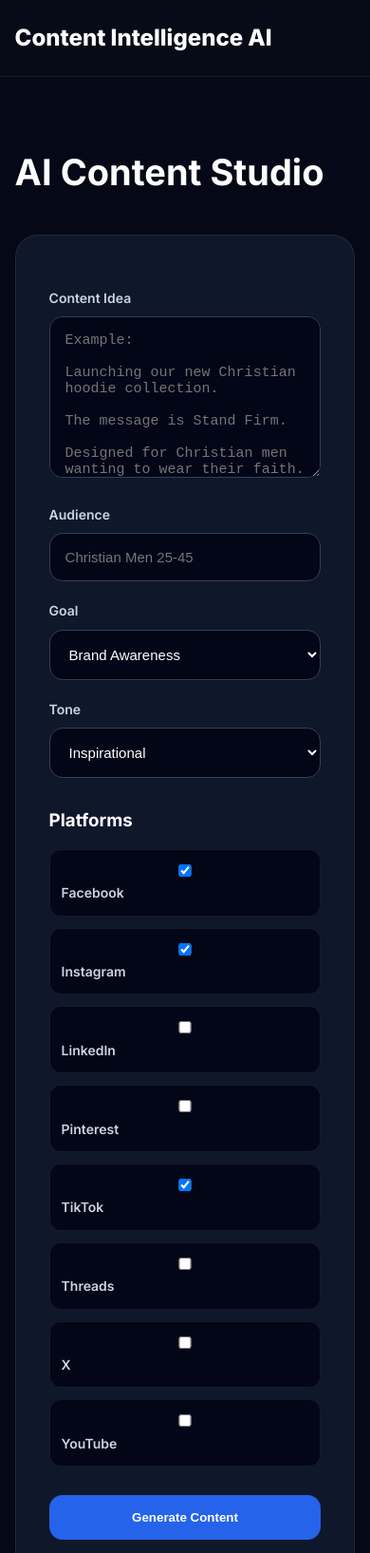
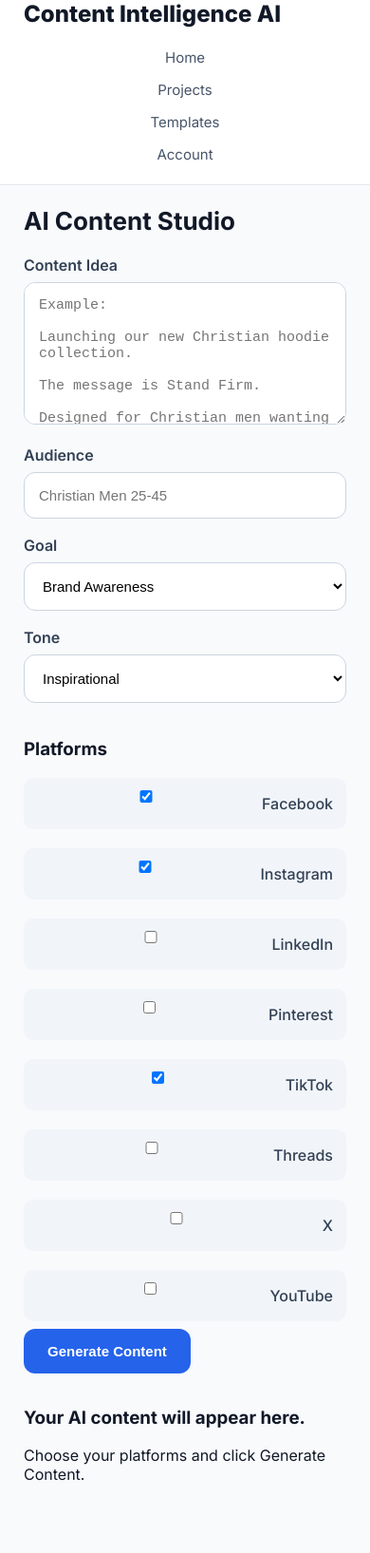
Before and after one commit to nextwaveaisuite/content-intelligence-ai, a plain HTML site: page dashboard.html in a window 390 px wide. Shown: the top 1635 px of the page at 95% size. After the commit the page ends 1578 px from the top, so only its background shows below. Drawn offline with Linux system fonts and the light colour scheme.

Commit message:
Update style.css

```diff
--- a/css/style.css
+++ b/css/style.css
@@ -1,563 +1,381 @@
 /*
 =========================================================
 Content Intelligence AI
-Premium SaaS Dashboard UI
-Version: 2.0
+Premium UI Styling
+Version: 2.1
 =========================================================
 */
 
 
-*{
-    margin:0;
-    padding:0;
-    box-sizing:border-box;
+/* RESET */
+
+* {
+    box-sizing: border-box;
+}
+
+body {
+    margin: 0;
+    font-family: Inter, Arial, Helvetica, sans-serif;
+    background: #f8fafc;
+    color: #111827;
 }
 
 
-body{
+/* LINKS */
 
-    font-family:'Inter',Arial,sans-serif;
-
-    background:#050816;
-
-    color:#ffffff;
-
-    line-height:1.6;
-
+a {
+    text-decoration: none;
+    color: inherit;
 }
 
 
-.container{
+/* MAIN CONTAINER */
 
-    width:min(1250px,92%);
+.container {
+    width: 100%;
+    max-width: 1200px;
+    margin: 0 auto;
+    padding: 0 25px;
+}
 
-    margin:auto;
+
+
+/* NAVIGATION */
+
+header {
+    background: #ffffff;
+    border-bottom: 1px solid #e5e7eb;
+}
+
+
+nav {
+    display: flex;
+    align-items: center;
+    justify-content: space-between;
+    padding: 22px 0;
+}
+
+
+.logo {
+    font-size: 24px;
+    font-weight: 800;
+    color: #111827;
+}
+
+
+nav a {
+    margin-left: 25px;
+    font-size: 15px;
+    color: #475569;
+}
+
+
+nav a:hover {
+    color: #2563eb;
+}
+
+
+
+/* PAGE TITLE */
+
+h1,
+h2,
+h3 {
+    color: #111827;
+}
+
+
+h1 {
+    font-size: 38px;
+    margin-bottom: 20px;
+}
+
+
+h2 {
+    font-size: 26px;
+}
+
+
+
+/* DASHBOARD AREA */
+
+.dashboard {
+    padding: 50px 0;
+}
+
+
+.dashboard-card {
+
+    background: white;
+
+    border-radius: 20px;
+
+    padding: 30px;
+
+    border: 1px solid #e5e7eb;
+
+    margin-bottom: 25px;
 
 }
 
 
 
-/* =========================
-HEADER
-========================= */
+/* FORM */
 
+label {
 
-header{
+    display: block;
 
-    background:#070b18;
+    font-weight: 600;
 
-    border-bottom:1px solid rgba(255,255,255,.08);
+    margin-bottom: 8px;
 
-    position:sticky;
-
-    top:0;
-
-    z-index:10;
+    color: #334155;
 
 }
 
 
-.nav{
+input,
+textarea,
+select {
 
-    height:80px;
+    width: 100%;
 
-    display:flex;
+    padding: 15px;
 
-    align-items:center;
+    border-radius: 12px;
 
-    justify-content:space-between;
+    border: 1px solid #cbd5e1;
+
+    background: white;
+
+    font-size: 15px;
+
+    margin-bottom: 18px;
 
 }
 
 
-.logo{
+textarea {
 
-    font-size:24px;
+    min-height: 150px;
 
-    font-weight:800;
-
-}
-
-
-nav{
-
-    display:flex;
-
-    gap:30px;
-
-}
-
-
-nav a{
-
-    color:#cbd5e1;
-
-    text-decoration:none;
-
-    font-size:15px;
-
-}
-
-
-nav a:hover{
-
-    color:white;
+    resize: vertical;
 
 }
 
 
 
-/* =========================
-SECTION
-========================= */
+/* PLATFORM CHECKBOXES */
 
+.platform-selector {
 
-.section{
+    display: flex;
 
-    padding:70px 0;
+    flex-wrap: wrap;
+
+    gap: 12px;
 
 }
 
 
-.section h2{
+.platform-selector label {
 
-    font-size:38px;
+    display: flex;
 
-    margin-bottom:35px;
+    align-items: center;
+
+    gap: 8px;
+
+    background: #f1f5f9;
+
+    padding: 10px 14px;
+
+    border-radius: 10px;
+
+    cursor: pointer;
+
+    font-weight: 500;
 
 }
 
 
 
-/* =========================
-DASHBOARD
-========================= */
+/* BUTTONS */
+
+button {
+
+    cursor: pointer;
+
+}
 
 
-.dashboard-grid{
+.primary-button {
 
-    display:grid;
+    background: #2563eb;
 
-    grid-template-columns:420px 1fr;
+    color: white;
 
-    gap:35px;
+    border: none;
 
-    align-items:start;
+    padding: 15px 25px;
+
+    border-radius: 12px;
+
+    font-weight: 700;
+
+    font-size: 15px;
+
+}
+
+
+.primary-button:hover {
+
+    background: #1d4ed8;
+
+}
+
+
+.copy-button {
+
+    background: #eff6ff;
+
+    color: #2563eb;
+
+    border: 1px solid #bfdbfe;
+
+    padding: 9px 16px;
+
+    border-radius: 10px;
+
+    font-weight: 600;
+
+}
+
+
+.copy-button:hover {
+
+    background: #dbeafe;
 
 }
 
 
 
-/* INPUT PANEL */
+/* RESULTS */
 
+#results {
 
-.dashboard-panel{
-
-    background:#0f172a;
-
-    border:1px solid rgba(255,255,255,.08);
-
-    border-radius:24px;
-
-    padding:35px;
-
-    position:sticky;
-
-    top:100px;
+    margin-top: 35px;
 
 }
 
 
 
-.dashboard-panel h3{
+.result-card {
 
-    margin-top:30px;
+    background: white;
+
+    border-radius: 18px;
+
+    border: 1px solid #e2e8f0;
+
+    padding: 28px;
+
+    margin-bottom: 25px;
+
+    box-shadow: 0 8px 25px rgba(15,23,42,0.06);
 
 }
 
 
 
+.result-header {
+
+    display: flex;
+
+    justify-content: space-between;
+
+    align-items: center;
+
+    margin-bottom: 20px;
+
+    padding-bottom: 15px;
+
+    border-bottom: 1px solid #e5e7eb;
+
+}
 
 
-label{
+.result-header h2 {
 
-    display:block;
+    margin: 0;
 
-    font-size:14px;
+    font-size: 22px;
 
-    font-weight:600;
-
-    color:#cbd5e1;
-
-    margin-bottom:8px;
-
-    margin-top:20px;
+    font-weight: 800;
 
 }
 
 
 
-input,
-textarea,
-select{
+/* AI CONTENT */
 
-    width:100%;
+.generated-content {
 
-    background:#020617;
+    font-size: 16px;
 
-    color:white;
+    line-height: 1.8;
 
-    border:1px solid #334155;
-
-    border-radius:14px;
-
-    padding:16px;
-
-    font-size:15px;
+    color: #334155;
 
 }
 
 
-textarea{
+.generated-content strong {
 
-    min-height:170px;
+    color: #2563eb;
+
+    font-weight: 700;
 
 }
 
 
 
+/* MOBILE */
+
+@media(max-width:768px) {
 
 
-/* PLATFORM SELECTOR */
+    nav {
 
+        flex-direction: column;
 
-.platform-selector{
-
-    display:grid;
-
-    grid-template-columns:1fr 1fr;
-
-    gap:12px;
-
-    margin-top:15px;
+        gap: 15px;
 
     }
 
 
-.platform-selector label{
+    nav a {
 
-    margin:0;
-
-    padding:12px;
-
-    background:#020617;
-
-    border-radius:12px;
-
-    border:1px solid rgba(255,255,255,.08);
-
-    cursor:pointer;
+        margin: 0 10px;
 
     }
 
 
+    .result-header {
 
+        flex-direction: column;
 
-/* =========================
-BUTTONS
-========================= */
+        align-items: flex-start;
 
-
-.primary-button{
-
-    margin-top:30px;
-
-    width:100%;
-
-    padding:16px;
-
-    background:#2563eb;
-
-    color:white;
-
-    border:none;
-
-    border-radius:14px;
-
-    font-weight:700;
-
-    cursor:pointer;
-
-    transition:.3s;
+        gap: 15px;
 
     }
 
 
-.primary-button:hover{
+    .platform-selector {
 
-    background:#1d4ed8;
-
-}
-
-
-
-
-
-.copy-button{
-
-    background:#1e40af;
-
-    border:none;
-
-    color:white;
-
-    padding:10px 18px;
-
-    border-radius:12px;
-
-    cursor:pointer;
-
-    font-weight:600;
-
-}
-
-
-
-.copy-button:hover{
-
-    background:#2563eb;
-
-}
-
-
-
-/* =========================
-RESULT AREA
-========================= */
-
-
-.dashboard-results{
-
-    display:flex;
-
-    flex-direction:column;
-
-    gap:25px;
-
-}
-
-
-
-
-.result-card{
-
-    background:#0f172a;
-
-    border:1px solid rgba(255,255,255,.08);
-
-    border-radius:24px;
-
-    padding:35px;
-
-    animation:fadeIn .3s ease;
-
-}
-
-
-
-@keyframes fadeIn{
-
-from{
-
-opacity:0;
-
-transform:translateY(10px);
-
-}
-
-to{
-
-opacity:1;
-
-transform:none;
-
-}
-
-}
-
-
-
-
-.result-header{
-
-    display:flex;
-
-    justify-content:space-between;
-
-    align-items:center;
-
-    padding-bottom:20px;
-
-    margin-bottom:25px;
-
-    border-bottom:1px solid rgba(255,255,255,.08);
-
-}
-
-
-
-.result-header h2{
-
-    margin:0;
-
-    font-size:26px;
-
-    letter-spacing:.5px;
-
-}
-
-
-
-
-
-.generated-content{
-
-    color:#e2e8f0;
-
-    font-size:16px;
-
-    line-height:1.8;
-
-}
-
-
-
-.generated-content strong{
-
-    display:inline-block;
-
-    margin-top:20px;
-
-    color:#60a5fa;
-
-    font-size:17px;
-
-}
-
-
-
-
-
-/* =========================
-PRICING
-========================= */
-
-
-.pricing-grid{
-
-    display:grid;
-
-    grid-template-columns:repeat(3,1fr);
-
-    gap:30px;
-
-}
-
-
-.price-card{
-
-    background:#0f172a;
-
-    padding:35px;
-
-    border-radius:24px;
-
-}
-
-
-
-/* =========================
-AUTH
-========================= */
-
-
-.auth-card{
-
-    max-width:500px;
-
-    margin:auto;
-
-    background:#0f172a;
-
-    padding:40px;
-
-    border-radius:24px;
-
-}
-
-
-
-
-
-/* =========================
-RESPONSIVE
-========================= */
-
-
-@media(max-width:1000px){
-
-
-.dashboard-grid{
-
-grid-template-columns:1fr;
-
-}
-
-
-.dashboard-panel{
-
-position:relative;
-
-top:0;
-
-}
-
-
-
-}
-
-
-@media(max-width:600px){
-
-
-.platform-selector{
-
-grid-template-columns:1fr;
-
-}
-
-
-nav{
-
-display:none;
-
-}
-
-
-.result-card{
-
-padding:22px;
-
-}
-
-
-.result-header{
-
-flex-direction:column;
-
-align-items:flex-start;
-
-gap:15px;
+        flex-direction: column;
 
     }
 
```
Lines whose indentation alone changed are shown as unchanged.
